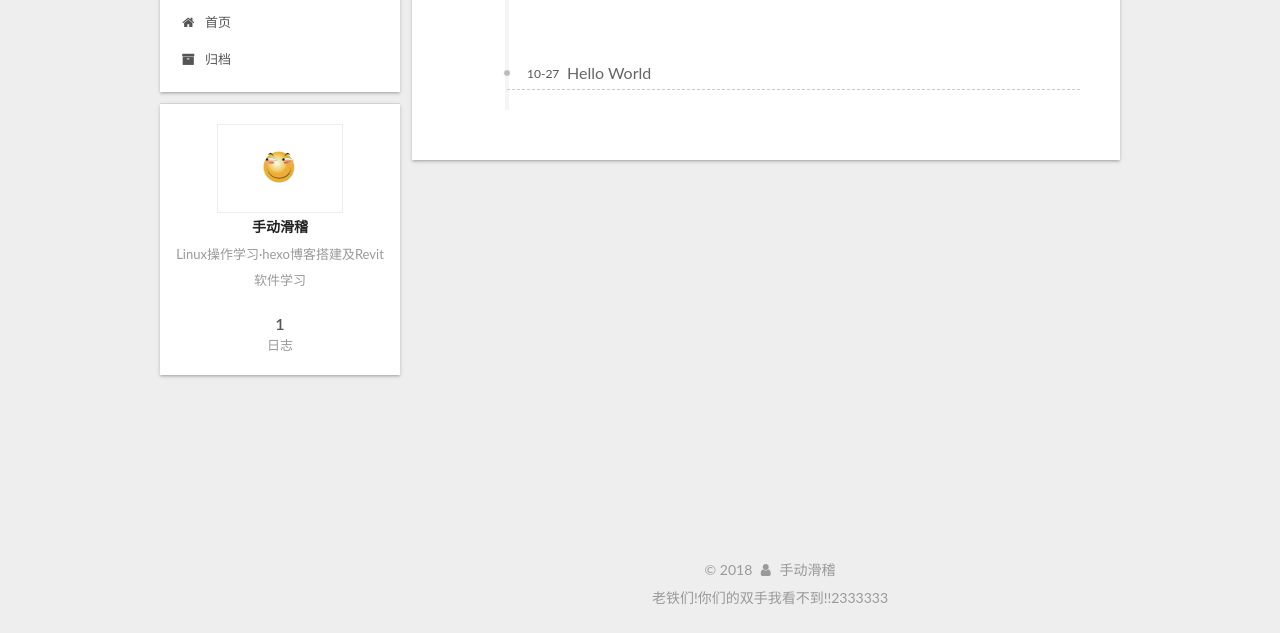
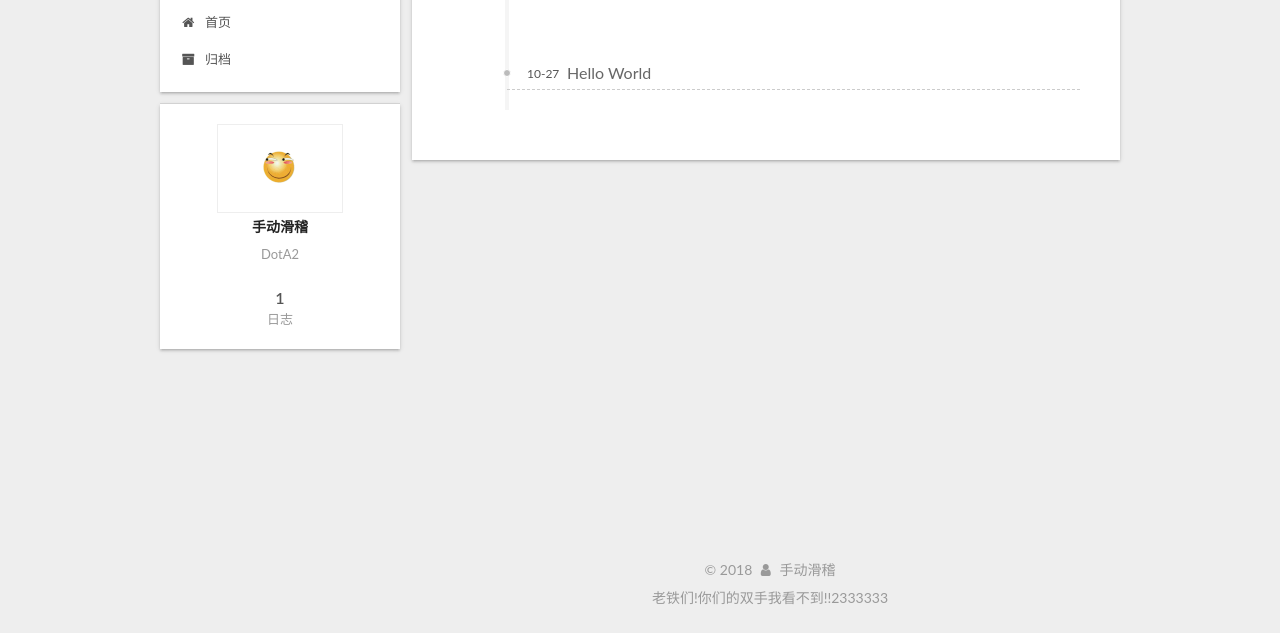
Before and after one commit to jkxiaoyou/jkxiaoyou.github.io, a plain HTML site: page archives/2018/10/index.html in a window 1280 px wide. Shown: the part 167-800 px from the top of the page. Drawn offline with Linux system fonts and the light colour scheme.

Commit message:
站点更新:2018-10-28 11/29/37

```diff
--- a/archives/2018/10/index.html
+++ b/archives/2018/10/index.html
@@ -79,16 +79,16 @@
 
 
 
-<meta name="description" content="Linux操作学习·hexo博客搭建及Revit软件学习">
+<meta name="description" content="DotA2">
 <meta property="og:type" content="website">
 <meta property="og:title" content="哎,队友呢!队友呢? 队!友!呢?!!!">
 <meta property="og:url" content="http://yoursite.com/archives/2018/10/index.html">
 <meta property="og:site_name" content="哎,队友呢!队友呢? 队!友!呢?!!!">
-<meta property="og:description" content="Linux操作学习·hexo博客搭建及Revit软件学习">
+<meta property="og:description" content="DotA2">
 <meta property="og:locale" content="zh-Hans">
 <meta name="twitter:card" content="summary">
 <meta name="twitter:title" content="哎,队友呢!队友呢? 队!友!呢?!!!">
-<meta name="twitter:description" content="Linux操作学习·hexo博客搭建及Revit软件学习">
+<meta name="twitter:description" content="DotA2">
 
 
 
@@ -318,7 +318,7 @@
               <img class="site-author-image" itemprop="image" src="/images/avatar.gif" alt="手动滑稽">
 
               <p class="site-author-name" itemprop="name">手动滑稽</p>
-              <p class="site-description motion-element" itemprop="description">Linux操作学习·hexo博客搭建及Revit软件学习</p>
+              <p class="site-description motion-element" itemprop="description">DotA2</p>
           </div>
 
           <nav class="site-state motion-element">
--- a/css/main.css
+++ b/css/main.css
@@ -1823,7 +1823,7 @@
   width: 4px;
   height: 4px;
   border-radius: 50%;
-  background: #e0ffff;
+  background: #ff60ff;
 }
 .links-of-blogroll {
   font-size: 13px;
```
Also changed, not shown: 2018/10/27/hello-world/index.html (+1 -1 lines), archives/2018/index.html (+4 -4 lines), archives/index.html (+4 -4 lines), index.html (+4 -4 lines).
